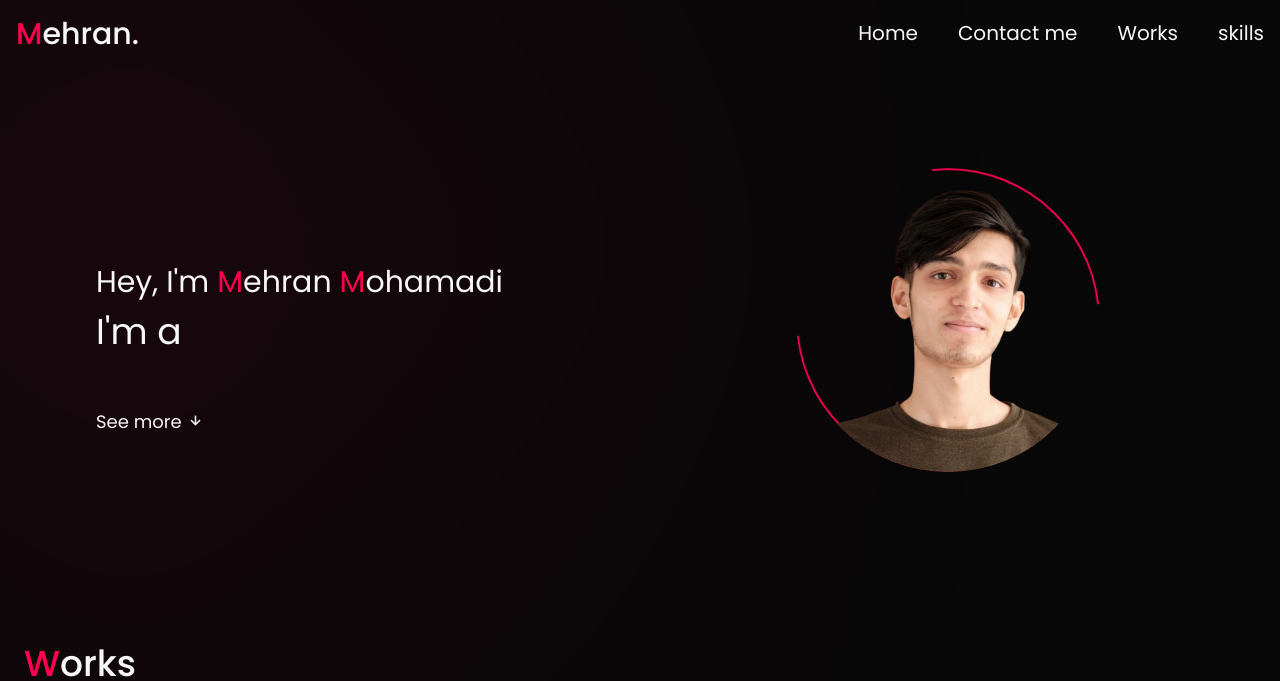
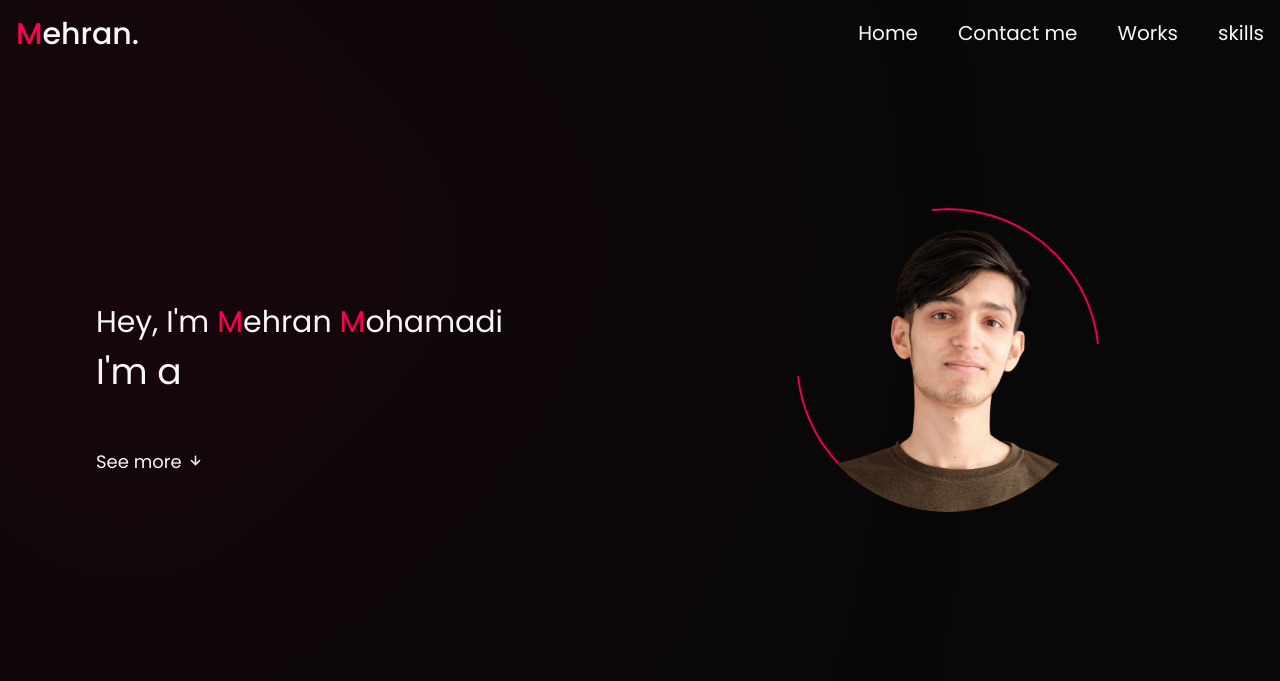
Before and after one commit to 01mehran/Portfolio, a website with bundled scripts: page index.html in a window 1280 px wide. Shown: the top 681 px of the page. Built offline with nearby package versions, Linux system fonts and the light colour scheme; files whose address does not match are found by name.

Commit message:
style: update hero section pt

```diff
--- a/index.html
+++ b/index.html
@@ -148,7 +148,10 @@
     <!-- Main content -->
     <main class="mt-20 sm:mt-0">
       <!-- Hero -->
-      <section class="mx-auto container px-6 relative pt-20 md:pt-42" id="home">
+      <section
+        class="mx-auto container px-6 relative pt-20 sm:pt-34 md:pt-52"
+        id="home"
+      >
         <div class="flex flex-col-reverse md:flex-row justify-center">
           <!-- Title -->
           <div
```
Also changed, not shown: output.css.
